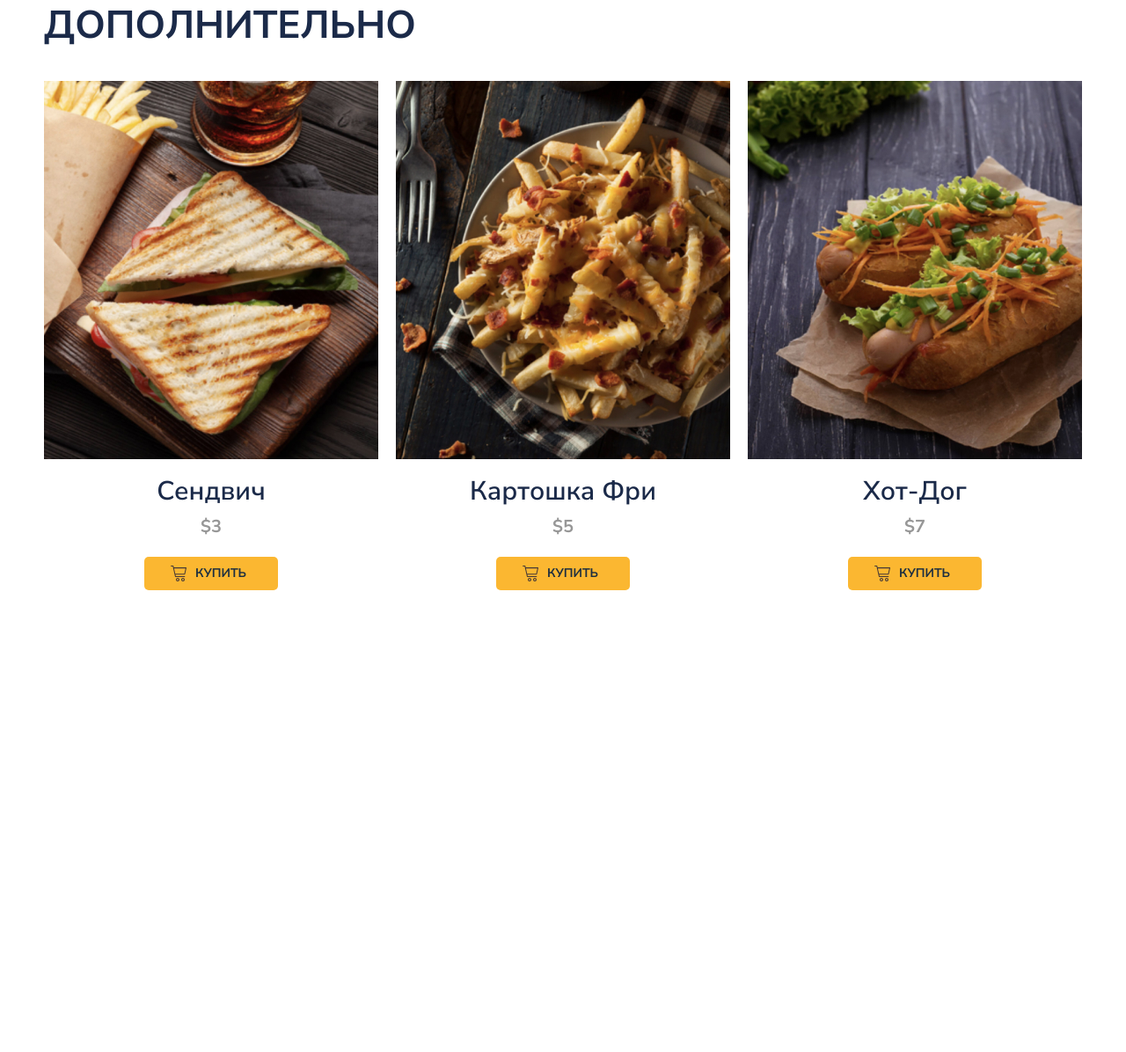
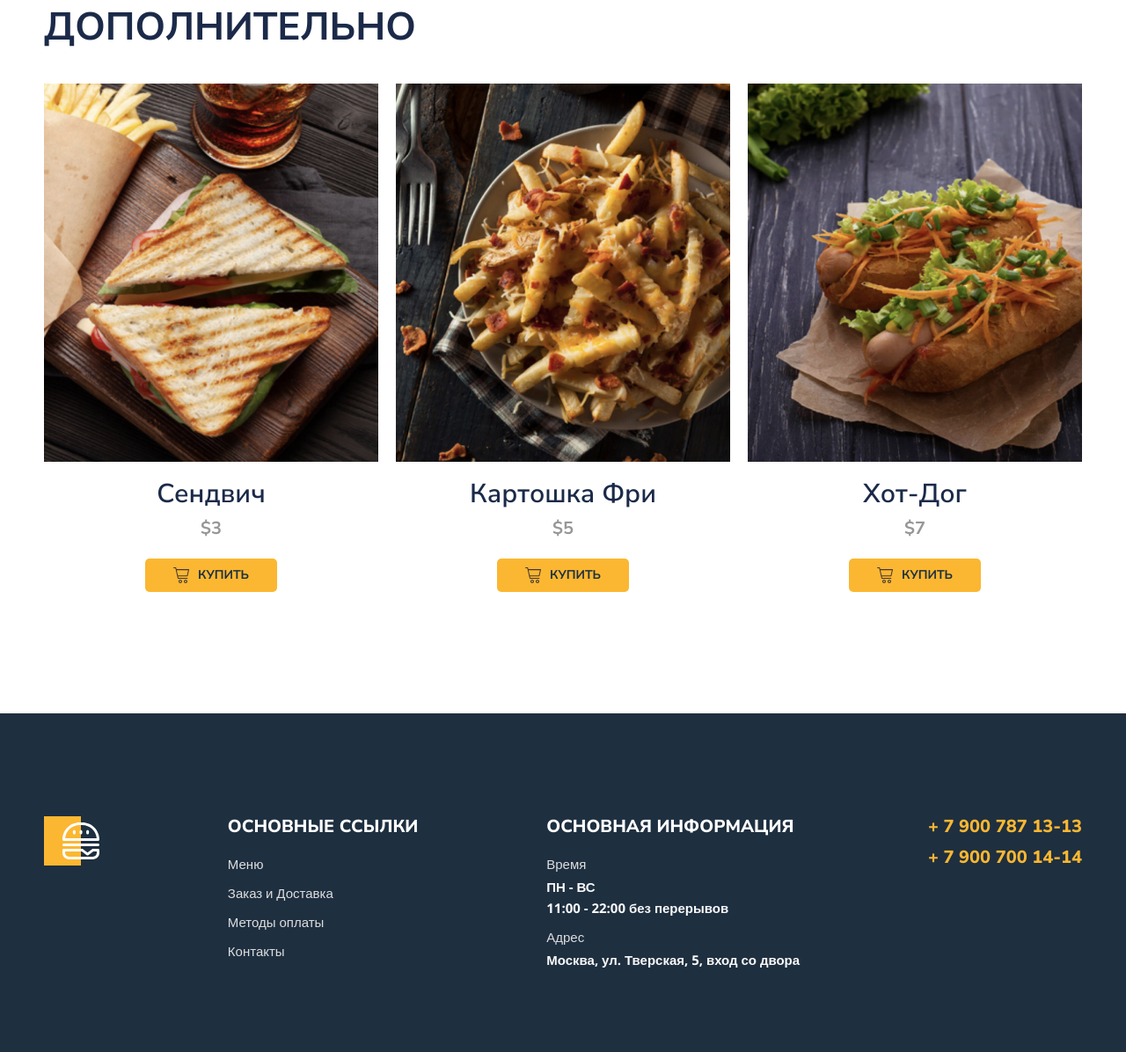
Before and after one commit to sh3nzh0u/Module01-Burger, a plain HTML site: page index.html in a window 1280 px wide. Shown: the part 2661-3857 px from the top of the page at 88% size. Before the commit the page ends 3332 px from the top, so only its background shows below. Drawn offline with nearby package versions, Linux system fonts and the light colour scheme.

Commit message:
Add footer

```diff
--- a/index.html
+++ b/index.html
@@ -138,51 +138,86 @@
                             </button>
                         </div>
                     </div>
-                </div>
-            </section>
-            <section class="extra-menu">
-                <div class="container">
-                    <div class="extra-menu-header">
-                        <h2 class="extra-menu-title">
+                    <div class="menu-header">
+                        <h2 class="menu-title">
                             Дополнительно
                         </h2>
                     </div>
-                    <div class="extra-menu-grid">
-                        <div class="extra-menu-grid-item">
-                            <div class="extra-menu-grid-cover">
+                    <div class="menu-grid">
+                        <div class="menu-grid-item">
+                            <div class="menu-grid-cover">
                                 <img src="images/menu/07.jpg" alt="Сендвич">
                             </div>
                             <p class="menu-grid-title">Сендвич</p>
                             <p class="menu-grid-price">$3</p>
-                            <button type="button" class="extra-menu-grid-btn">
-                                <span class="extra-menu-grid-icon"></span>
-                                <span class="extra-menu-grid-text">КУПИТЬ</span>
+                            <button type="button" class="menu-grid-btn">
+                                <span class="menu-grid-icon"></span>
+                                <span class="menu-grid-text">КУПИТЬ</span>
                             </button>
                         </div>
-                        <div class="extra-menu-grid-item">
-                            <div class="extra-menu-grid-cover">
+                        <div class="menu-grid-item">
+                            <div class="menu-grid-cover">
                                 <img src="images/menu/08.jpg" alt="Картошка Фри">
                             </div>
                             <p class="menu-grid-title">Картошка Фри</p>
                             <p class="menu-grid-price">$5</p>
-                            <button type="button" class="extra-menu-grid-btn">
-                                <span class="extra-menu-grid-icon"></span>
-                                <span class="extra-menu-grid-text">КУПИТЬ</span>
+                            <button type="button" class="menu-grid-btn">
+                                <span class="menu-grid-icon"></span>
+                                <span class="menu-grid-text">КУПИТЬ</span>
                             </button>
                         </div>
-                        <div class="extra-menu-grid-item">
-                            <div class="extra-menu-grid-cover">
+                        <div class="menu-grid-item">
+                            <div class="menu-grid-cover">
                                 <img src="images/menu/09.jpg" alt="Хот-Дог">
                             </div>
                             <p class="menu-grid-title">Хот-Дог</p>
                             <p class="menu-grid-price">$7</p>
-                            <button type="button" class="extra-menu-grid-btn">
-                                <span class="extra-menu-grid-icon"></span>
-                                <span class="extra-menu-grid-text">КУПИТЬ</span>
+                            <button type="button" class="menu-grid-btn">
+                                <span class="menu-grid-icon"></span>
+                                <span class="menu-grid-text">КУПИТЬ</span>
                             </button>
                         </div>
                     </div>
+                </div>
             </section>
     </main>
+    <footer class="footer">
+        <div class="container">
+            <div class="footer-box">
+                <div class="footer-item">
+                    <img class="footer-logo" src="images/logo-copy.svg" alt="Logo">
+                </div>
+                <div class="footer-item">
+                    <h2>основные ссылки</h2>
+                    <ul class="footer-list">
+                        <li><a href="">Меню</a></li>
+                        <li><a href="">Заказ и Доставка</a></li>
+                        <li><a href="">Методы оплаты</a></li>
+                        <li><a href="">Контакты</a></li>
+                    </ul>
+                </div>
+                <div class="footer-item">
+                    <h2>основная информация</h2>
+                    <ul class="footer-list">
+                        <li>
+                            <span>Время</span>
+                            ПН - ВС <br>
+                            11:00 - 22:00 без перерывов
+                        </li>
+                        <li>
+                            <span>Адрес</span>
+                            Москва, ул. Тверская, 5, вход со двора
+                        </li>
+                    </ul>
+                </div>
+                <div class="footer-tel">
+                    <ul class="footer-list">
+                        <li>+ 7 900 787 13-13</li>
+                        <li>+ 7 900 700 14-14</li>
+                    </ul>
+                </div>
+            </div>
+        </div>
+    </footer>
 </body>
 </html>
--- a/styles/main.css
+++ b/styles/main.css
@@ -212,7 +212,7 @@ header {
     display: grid;
     grid-template-columns: repeat(3, 1fr);
     gap: 50px 20px;
-
+    margin-bottom: 100px;
 }
 .menu-grid-cover {
     width: 100%;
@@ -246,7 +246,7 @@ header {
     margin: 10px 0 23px;
 }
 .menu-grid-btn {
-    display: inline-flex;
+    display: flex;
     justify-content: center;
     align-items: center;
     gap: 10px;
@@ -254,91 +254,75 @@ header {
     border-radius: 5px;
     background: #FBB731;
     cursor: pointer;
+    padding: 10px 32px;
+    margin: 0 auto;
 }
 .menu-grid-text {
     color: #1E2F40;
     font-weight: 700;
     font-size: 14px;
-    margin-top: 10px;
-    margin-bottom: 10px;
-    margin-right: 30px;
 }
 .menu-grid-icon {
     background-image: url(../images/cart-menu.svg);
     background-repeat: no-repeat;
+    background-size: cover;
     width: 18px;
     height: 18px;
-    margin-left: 24px;
 }
-.extra-menu-header {
-    margin-top: 100px;
-    margin-bottom: 38px;
+.footer {
+    background: #1E2F40;
+    color: #fff;
+    padding-top: 117px;
+    padding-bottom: 106px;
+    margin-top: 138px
 }
-.extra-menu-title {
+.footer-box {
+    display: flex;
+    justify-content: space-between;
+}
+.footer-logo {
+    width: 63px;
+    height: 56px;
+}
+.footer-item {
+    flex: 0 0 auto;
+}
+.footer-item h2 {
+    font-size: 20px;
+    font-weight: 800;
     text-transform: uppercase;
+    margin-bottom: 19px;
+    margin-top: 0;
+}
+.footer-item li {
+    margin-bottom: 9px;
+    font-family: 'Open Sans', sans-serif;
+    font-size: 15px;
+    color: #FAF9F9;
     font-weight: 700;
-    font-size: 44px;
-    color: #1B2A49;
-    margin: 0;
+    line-height: 24px;
 }
-.extra-menu-grid {
-    display: grid;
-    grid-template-columns: repeat(3, 1fr);
-    gap: 50px 20px;
+.footer-item a {
+    color: #DEDEDE;
+    text-decoration: none;
+    font-weight: 400;
 }
-.extra-menu-grid-cover {
-    width: 100%;
-    height: 430px;
-    position: relative;
-    overflow: hidden;
-    margin-bottom: 20px;
+.footer-item span {
+    color: #DEDEDE;
+    display: block;
+    font-weight: 400;
+    margin-bottom: 2px;
 }
-.extra-menu-grid-cover img {
-    position: absolute;
-    left: 50%;
-    top: 50%;
-    transform: translate(-50%, -50%);
-    object-fit: cover;
-    width: 100%;
-    height: 430px;
+.footer-tel ul {
+    font-size: 20px;
+    font-weight: 800;
+    color: #FBB731;
+    margin-top: 0;
 }
-.extra-menu-grid-item {
-    text-align: center;
+.footer-tel li {
+    margin-bottom: 12px;
 }
-.extra-menu-grid-title {
-    color: #1B2A49;
-    font-weight: 600;
-    font-size: 30px;
-    margin: 0;
+.footer-list {
+    padding: 0;
+    list-style-type: none;
 }
-.extra-menu-grid-price {
-    color: #979797;
-    font-weight: 700;
-    font-size: 20px;
-    margin: 10px 0 23px;
-}
-.extra-menu-grid-btn {
-    display: inline-flex;
-    justify-content: center;
-    align-items: center;
-    gap: 10px;
-    border-style: none;
-    border-radius: 5px;
-    background: #FBB731;
-    cursor: pointer;
-}
-.extra-menu-grid-text {
-    color: #1E2F40;
-    font-weight: 700;
-    font-size: 14px;
-    margin-top: 10px;
-    margin-bottom: 10px;
-    margin-right: 30px;
-}
-.extra-menu-grid-icon {
-    background-image: url(../images/cart-menu.svg);
-    background-repeat: no-repeat;
-    width: 18px;
-    height: 18px;
-    margin-left: 24px;
-}
```
Also changed, not shown: images/logo-copy.svg (added).
